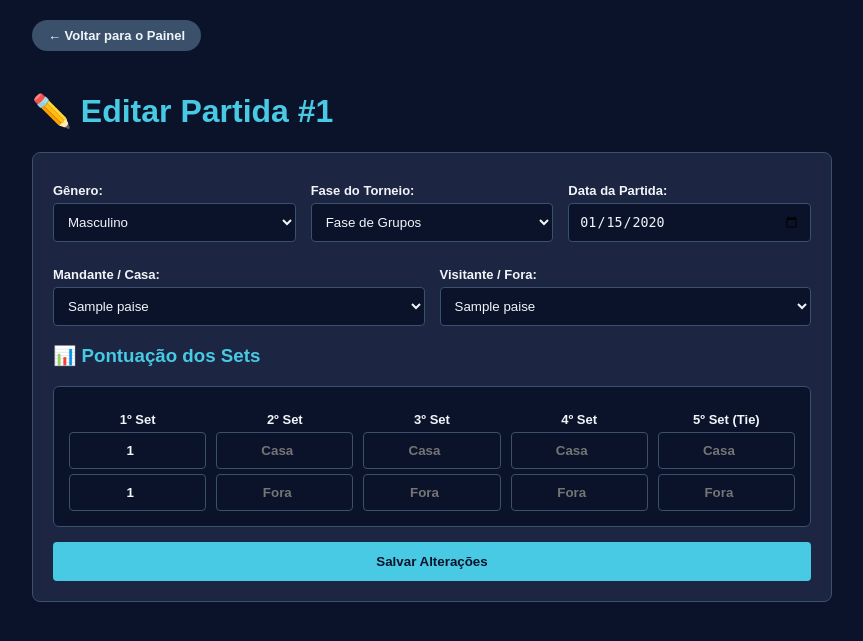
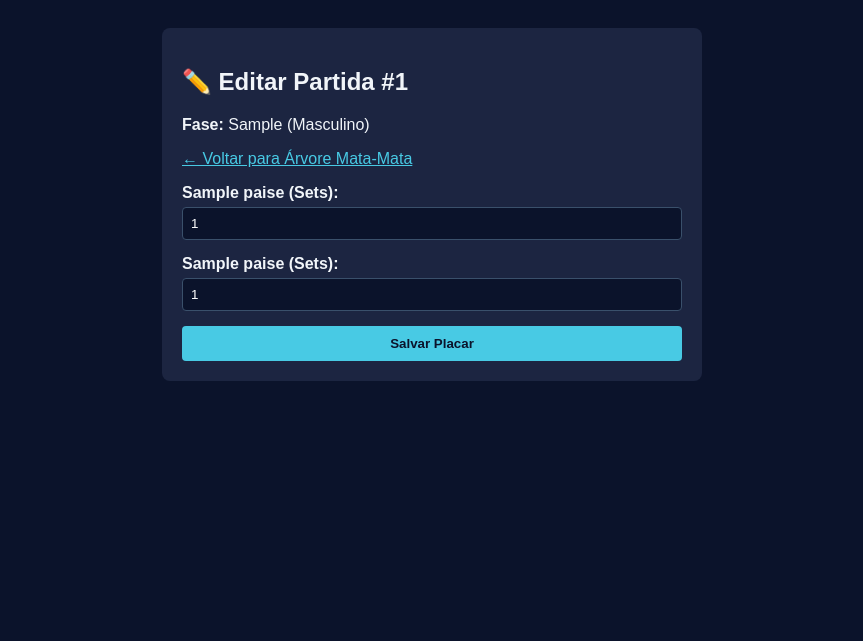
Before and after one commit to Melyssa-Souza-Araujo/Linguagem-HTML, a PHP site: page /editar_partida.php?id=1 in a window 1280 px wide. Shown: the top 641 px of the page, without its empty margins (208-1071 px from the left). Run offline with PHP 8.4, Linux system fonts and the light colour scheme; a user stored in the database is signed in; tables that the repository leaves empty hold one stand-in row (values such as "Sample post").

Commit message:
Enhance match editing with automatic knockout advancement
Refactor match editing logic and implement automatic advancement for knockout stages.

```diff
--- a/atividades/volei/editar_partida.php
+++ b/atividades/volei/editar_partida.php
@@ -3,217 +3,160 @@ session_start();
 include 'conexao.php';
 /** @var PDO $pdo */
 
-// Proteção para administradores
+// Verifica permissão de admin
 if (!isset($_SESSION['logado']) || $_SESSION['usuario_nivel'] !== 'admin') {
-    header("Location: index.php");
-    exit;
+    header("Location: login.php");
+    exit();
 }
 
-$id_partida = isset($_GET['id']) ? (int)$_GET['id'] : 0;
 $msg_sucesso = "";
 $msg_erro = "";
 
-// Puxa a partida
-$stmt = $pdo->prepare("SELECT * FROM partidas WHERE id = ?");
+// ====================================================================
+// ITEM 4: LÓGICA DE AVANÇO AUTOMÁTICO (QUARTAS -> SEMI -> FINAL)
+// ====================================================================
+function checarEAvancarMataMata($pdo, $genero) {
+    // 1. AVANÇO DAS QUARTAS PARA AS SEMIFINAIS
+    $stmt_q = $pdo->prepare("SELECT * FROM partidas WHERE fase = 'Quartas de Final' AND genero = ? ORDER BY id ASC");
+    $stmt_q->execute([$genero]);
+    $quartas = $stmt_q->fetchAll(PDO::FETCH_ASSOC);
+
+    if (count($quartas) == 4) {
+        $vencedores_q = [];
+        foreach ($quartas as $q) {
+            if ($q['pontos_casa'] == 3) { $vencedores_q[] = $q['id_casa']; }
+            elseif ($q['pontos_fora'] == 3) { $vencedores_q[] = $q['id_fora']; }
+        }
+
+        // Se todos os 4 jogos das Quartas foram concluídos
+        if (count($vencedores_q) == 4) {
+            $stmt_check_s = $pdo->prepare("SELECT COUNT(*) FROM partidas WHERE fase = 'Semifinal' AND genero = ?");
+            $stmt_check_s->execute([$genero]);
+            if ($stmt_check_s->fetchColumn() == 0) {
+                // Cria as duas Semifinais automaticamente
+                $data_hoje = date('Y-m-d');
+                $stmt_ins = $pdo->prepare("INSERT INTO partidas (id_casa, id_fora, pontos_casa, pontos_fora, genero, fase, data_partida) VALUES (?, ?, 0, 0, ?, 'Semifinal', ?)");
+
+                // Semifinal 1: Vencedor Q1 (1x8) vs Vencedor Q2 (4x5)
+                $stmt_ins->execute([$vencedores_q[0], $vencedores_q[1], $genero, $data_hoje]);
+
+                // Semifinal 2: Vencedor Q3 (2x7) vs Vencedor Q4 (3x6)
+                $stmt_ins->execute([$vencedores_q[2], $vencedores_q[3], $genero, $data_hoje]);
+            }
+        }
+    }
+
+    // 2. AVANÇO DAS SEMIFINAIS PARA A GRANDE FINAL
+    $stmt_s = $pdo->prepare("SELECT * FROM partidas WHERE fase = 'Semifinal' AND genero = ? ORDER BY id ASC");
+    $stmt_s->execute([$genero]);
+    $semis = $stmt_s->fetchAll(PDO::FETCH_ASSOC);
+
+    if (count($semis) == 2) {
+        $vencedores_s = [];
+        foreach ($semis as $s) {
+            if ($s['pontos_casa'] == 3) { $vencedores_s[] = $s['id_casa']; }
+            elseif ($s['pontos_fora'] == 3) { $vencedores_s[] = $s['id_fora']; }
+        }
+
+        // Se os 2 jogos de Semifinal foram concluídos
+        if (count($vencedores_s) == 2) {
+            $stmt_check_f = $pdo->prepare("SELECT COUNT(*) FROM partidas WHERE fase = 'Final' AND genero = ?");
+            $stmt_check_f->execute([$genero]);
+            if ($stmt_check_f->fetchColumn() == 0) {
+                // Cria a Grande Final automaticamente
+                $data_hoje = date('Y-m-d');
+                $stmt_ins = $pdo->prepare("INSERT INTO partidas (id_casa, id_fora, pontos_casa, pontos_fora, genero, fase, data_partida) VALUES (?, ?, 0, 0, ?, 'Final', ?)");
+                $stmt_ins->execute([$vencedores_s[0], $vencedores_s[1], $genero, $data_hoje]);
+            }
+        }
+    }
+}
+
+// Obter ID da partida via GET
+$id_partida = isset($_GET['id']) ? (int)$_GET['id'] : 0;
+
+// Atualização da Partida
+if ($_SERVER['REQUEST_METHOD'] === 'POST' && isset($_POST['salvar_edicao'])) {
+    $pontos_casa = (int)$_POST['pontos_casa'];
+    $pontos_fora = (int)$_POST['pontos_fora'];
+    $genero = $_POST['genero'];
+
+    try {
+        $pdo->beginTransaction();
+
+        $stmt_up = $pdo->prepare("UPDATE partidas SET pontos_casa = ?, pontos_fora = ? WHERE id = ?");
+        $stmt_up->execute([$pontos_casa, $pontos_fora, $id_partida]);
+
+        $pdo->commit();
+
+        // ⚡ EXECUTAR CHECAGEM DO MATA-MATA
+        checarEAvancarMataMata($pdo, $genero);
+
+        $msg_sucesso = "Partida atualizada com sucesso!";
+    } catch (PDOException $e) {
+        $pdo->rollBack();
+        $msg_erro = "Erro ao atualizar partida: " . $e->getMessage();
+    }
+}
+
+// Carregar dados da partida atual
+$stmt = $pdo->prepare("
+    SELECT p.*,
+           c.nome AS nome_casa,
+           f.nome AS nome_fora
+    FROM partidas p
+    JOIN paises c ON p.id_casa = c.id
+    JOIN paises f ON p.id_fora = f.id
+    WHERE p.id = ?
+");
 $stmt->execute([$id_partida]);
 $partida = $stmt->fetch(PDO::FETCH_ASSOC);
 
 if (!$partida) {
-    header("Location: cadastro.php");
-    exit;
+    die("Partida não encontrada.");
 }
-
-// Puxa os detalhes dos sets cadastrados
-$stmt_sets = $pdo->prepare("SELECT * FROM detalhes_sets WHERE id_partida = ? ORDER BY numero_set ASC");
-$stmt_sets->execute([$id_partida]);
-$sets_db = $stmt_sets->fetchAll(PDO::FETCH_ASSOC);
-
-$sets_map = [];
-foreach ($sets_db as $s) {
-    $sets_map[$s['numero_set']] = $s;
-}
-
-// ATUALIZAÇÃO DA PARTIDA E SEUS SETS
-if (isset($_POST['atualizar_partida'])) {
-    $id_casa = (int)$_POST['id_casa'];
-    $id_fora = (int)$_POST['id_fora'];
-    $genero = $_POST['genero'];
-    $fase = $_POST['fase'];
-    $data_partida = $_POST['data_partida'];
-
-    $set1_casa = isset($_POST['set1_casa']) ? (int)$_POST['set1_casa'] : 0;
-    $set1_fora = isset($_POST['set1_fora']) ? (int)$_POST['set1_fora'] : 0;
-    $set2_casa = isset($_POST['set2_casa']) ? (int)$_POST['set2_casa'] : 0;
-    $set2_fora = isset($_POST['set2_fora']) ? (int)$_POST['set2_fora'] : 0;
-    $set3_casa = isset($_POST['set3_casa']) ? (int)$_POST['set3_casa'] : 0;
-    $set3_fora = isset($_POST['set3_fora']) ? (int)$_POST['set3_fora'] : 0;
-    $set4_casa = isset($_POST['set4_casa']) ? (int)$_POST['set4_casa'] : 0;
-    $set4_fora = isset($_POST['set4_fora']) ? (int)$_POST['set4_fora'] : 0;
-    $set5_casa = isset($_POST['set5_casa']) ? (int)$_POST['set5_casa'] : 0;
-    $set5_fora = isset($_POST['set5_fora']) ? (int)$_POST['set5_fora'] : 0;
-
-    if ($id_casa !== $id_fora) {
-        $sets = [
-            1 => ['casa' => $set1_casa, 'fora' => $set1_fora],
-            2 => ['casa' => $set2_casa, 'fora' => $set2_fora],
-            3 => ['casa' => $set3_casa, 'fora' => $set3_fora],
-            4 => ['casa' => $set4_casa, 'fora' => $set4_fora],
-            5 => ['casa' => $set5_casa, 'fora' => $set5_fora]
-        ];
-
-        $sets_vencidos_casa = 0;
-        $sets_vencidos_fora = 0;
-        $sets_validos = [];
-
-        foreach ($sets as $num => $p) {
-            if ($p['casa'] > 0 || $p['fora'] > 0) {
-                if ($p['casa'] > $p['fora']) {
-                    $sets_vencidos_casa++;
-                } else if ($p['fora'] > $p['casa']) {
-                    $sets_vencidos_fora++;
-                }
-                $sets_validos[$num] = $p;
-            }
-        }
-
-        if ($sets_vencidos_casa == 3 || $sets_vencidos_fora == 3) {
-            try {
-                $pdo->beginTransaction();
-
-                // Atualiza partida
-                $stmt_up = $pdo->prepare("UPDATE partidas SET id_casa = ?, id_fora = ?, pontos_casa = ?, pontos_fora = ?, genero = ?, fase = ?, data_partida = ? WHERE id = ?");
-                $stmt_up->execute([$id_casa, $id_fora, $sets_vencidos_casa, $sets_vencidos_fora, $genero, $fase, $data_partida, $id_partida]);
-
-                // Limpa e reinsere os sets
-                $stmt_del = $pdo->prepare("DELETE FROM detalhes_sets WHERE id_partida = ?");
-                $stmt_del->execute([$id_partida]);
-
-                $stmt_set = $pdo->prepare("INSERT INTO detalhes_sets (id_partida, numero_set, pontos_casa, pontos_fora) VALUES (?, ?, ?, ?)");
-                foreach ($sets_validos as $num => $p) {
-                    $stmt_set->execute([$id_partida, $num, $p['casa'], $p['fora']]);
-                }
-
-                $pdo->commit();
-                $msg_sucesso = "Partida e sets atualizados com sucesso!";
-
-                // Recarrega dados
-                $stmt->execute([$id_partida]);
-                $partida = $stmt->fetch(PDO::FETCH_ASSOC);
-                $stmt_sets->execute([$id_partida]);
-                $sets_db = $stmt_sets->fetchAll(PDO::FETCH_ASSOC);
-                $sets_map = [];
-                foreach ($sets_db as $s) { $sets_map[$s['numero_set']] = $s; }
-
-            } catch (PDOException $e) {
-                $pdo->rollBack();
-                $msg_erro = "Erro ao atualizar partida: " . $e->getMessage();
-            }
-        } else {
-            $msg_erro = "Erro: Uma equipe precisa vencer exatamente 3 sets para encerrar a partida!";
-        }
-    } else {
-        $msg_erro = "Erro: Selecione seleções diferentes!";
-    }
-}
-
-$paises = $pdo->query("SELECT * FROM paises ORDER BY nome ASC")->fetchAll(PDO::FETCH_ASSOC);
 ?>
 <!DOCTYPE html>
 <html lang="pt-br">
 <head>
     <meta charset="UTF-8">
-    <meta name="viewport" content="width=device-width, initial-scale=1.0">
-    <title>Editar Partida - VNL</title>
+    <title>Editar Partida #<?=$partida['id']?></title>
     <style>
-        :root {
-            --bg-body: #0b132b; --txt-main: #f1f5f9; --txt-heading: #48cae4;
-            --bg-card: #1c2541; --border-line: #3a506b; --btn-bg: #48cae4;
-            --btn-txt: #0b132b; --input-bg: #0b132b;
-        }
-        body { font-family: Arial, sans-serif; margin: 0; padding: 20px; background-color: var(--bg-body); color: var(--txt-main); }
-        .container { max-width: 800px; margin: 0 auto; }
-        .card { background: var(--bg-card); border: 1px solid var(--border-line); border-radius: 8px; padding: 20px; }
-        h1, h3 { color: var(--txt-heading); }
-        label { display: block; margin-top: 10px; font-weight: bold; font-size: 13px; }
-        input, select { width: 100%; padding: 10px; margin-top: 5px; background: var(--input-bg); border: 1px solid var(--border-line); color: var(--txt-main); border-radius: 4px; box-sizing: border-box; }
-        button { background: var(--btn-bg); color: var(--btn-txt); border: none; padding: 12px 20px; font-weight: bold; border-radius: 4px; cursor: pointer; margin-top: 15px; width: 100%; }
-        .flex-row { display: flex; gap: 15px; flex-wrap: wrap; }
-        .flex-col { flex: 1; min-width: 180px; }
+        body { font-family: Arial, sans-serif; background-color: #0b132b; color: #f1f5f9; padding: 20px; }
+        .card { background: #1c2541; padding: 20px; border-radius: 8px; max-width: 500px; margin: 0 auto; }
+        .form-group { margin-bottom: 15px; }
+        label { display: block; margin-bottom: 5px; font-weight: bold; }
+        input { width: 100%; padding: 8px; border-radius: 4px; border: 1px solid #3a506b; background: #0b132b; color: #fff; box-sizing: border-box; }
+        .btn { background: #48cae4; color: #0b132b; border: none; padding: 10px 15px; font-weight: bold; border-radius: 4px; cursor: pointer; width: 100%; }
         .alert-success { background: #10b981; color: white; padding: 10px; border-radius: 4px; margin-bottom: 15px; }
         .alert-error { background: #ef4444; color: white; padding: 10px; border-radius: 4px; margin-bottom: 15px; }
-        .btn-top { display: inline-block; background: var(--border-line); color: var(--txt-main); padding: 8px 16px; border-radius: 20px; text-decoration: none; margin-bottom: 20px; font-weight: bold; font-size: 13px; }
-        .sets-grid { display: grid; grid-template-columns: repeat(auto-fit, minmax(130px, 1fr)); gap: 10px; margin-top: 15px; background: var(--bg-body); padding: 15px; border-radius: 6px; border: 1px solid var(--border-line); }
-        .set-box { text-align: center; }
-        .set-box input { text-align: center; font-weight: bold; }
     </style>
 </head>
 <body>
 
-<div class="container">
-    <a href="cadastro.php" class="btn-top">← Voltar para o Painel</a>
-    <h1>✏️ Editar Partida #<?=$partida['id']?></h1>
+<div class="card">
+    <h2>✏️ Editar Partida #<?=$partida['id']?></h2>
+    <p><strong>Fase:</strong> <?=$partida['fase']?> (<?=$partida['genero'] == 'F' ? 'Feminino' : 'Masculino'?>)</p>
+    <p><a href="mata_mata.php" style="color: #48cae4;">← Voltar para Árvore Mata-Mata</a></p>
 
-    <?php if(!empty($msg_sucesso)): ?><div class="alert-success"><?=$msg_sucesso?></div><?php endif; ?>
-    <?php if(!empty($msg_erro)): ?><div class="alert-error"><?=$msg_erro?></div><?php endif; ?>
+    <?php if ($msg_sucesso): ?><div class="alert-success"><?=$msg_sucesso?></div><?php endif; ?>
+    <?php if ($msg_erro): ?><div class="alert-error"><?=$msg_erro?></div><?php endif; ?>
 
-    <div class="card">
-        <form method="POST">
-            <div class="flex-row">
-                <div class="flex-col">
-                    <label>Gênero:</label>
-                    <select name="genero" required>
-                        <option value="F" <?=$partida['genero'] == 'F' ? 'selected' : ''?>>Feminino</option>
-                        <option value="M" <?=$partida['genero'] == 'M' ? 'selected' : ''?>>Masculino</option>
-                    </select>
-                </div>
-                <div class="flex-col">
-                    <label>Fase do Torneio:</label>
-                    <select name="fase" required>
-                        <option value="Fase de Grupos" <?=$partida['fase'] == 'Fase de Grupos' ? 'selected' : ''?>>Fase de Grupos</option>
-                        <option value="Quartas de Final" <?=$partida['fase'] == 'Quartas de Final' ? 'selected' : ''?>>Quartas de Final</option>
-                        <option value="Semifinal" <?=$partida['fase'] == 'Semifinal' ? 'selected' : ''?>>Semifinal</option>
-                        <option value="Final" <?=$partida['fase'] == 'Final' ? 'selected' : ''?>>Grande Final 🏆</option>
-                    </select>
-                </div>
-                <div class="flex-col">
-                    <label>Data da Partida:</label>
-                    <input type="date" name="data_partida" value="<?=$partida['data_partida']?>" required>
-                </div>
-            </div>
+    <form method="POST">
+        <input type="hidden" name="genero" value="<?=$partida['genero']?>">
 
-            <div class="flex-row" style="margin-top: 15px;">
-                <div class="flex-col">
-                    <label>Mandante / Casa:</label>
-                    <select name="id_casa" required>
-                        <?php foreach($paises as $p): ?>
-                            <option value="<?=$p['id']?>" <?=$p['id'] == $partida['id_casa'] ? 'selected' : ''?>><?=$p['nome']?></option>
-                        <?php endforeach; ?>
-                    </select>
-                </div>
-                <div class="flex-col">
-                    <label>Visitante / Fora:</label>
-                    <select name="id_fora" required>
-                        <?php foreach($paises as $p): ?>
-                            <option value="<?=$p['id']?>" <?=$p['id'] == $partida['id_fora'] ? 'selected' : ''?>><?=$p['nome']?></option>
-                        <?php endforeach; ?>
-                    </select>
-                </div>
-            </div>
+        <div class="form-group">
+            <label><?=$partida['nome_casa']?> (Sets):</label>
+            <input type="number" name="pontos_casa" min="0" max="3" value="<?=$partida['pontos_casa']?>" required>
+        </div>
 
-            <h3>📊 Pontuação dos Sets</h3>
-            <div class="sets-grid">
-                <?php for($i = 1; $i <= 5; $i++): ?>
-                    <div class="set-box">
-                        <label><?=$i?>º Set <?=$i == 5 ? '(Tie)' : ''?></label>
-                        <input type="number" name="set<?=$i?>_casa" placeholder="Casa" min="0" value="<?=$sets_map[$i]['pontos_casa'] ?? ''?>">
-                        <input type="number" name="set<?=$i?>_fora" placeholder="Fora" min="0" style="margin-top:5px;" value="<?=$sets_map[$i]['pontos_fora'] ?? ''?>">
-                    </div>
-                <?php endfor; ?>
-            </div>
+        <div class="form-group">
+            <label><?=$partida['nome_fora']?> (Sets):</label>
+            <input type="number" name="pontos_fora" min="0" max="3" value="<?=$partida['pontos_fora']?>" required>
+        </div>
 
-            <button type="submit" name="atualizar_partida">Salvar Alterações</button>
-        </form>
-    </div>
+        <button type="submit" name="salvar_edicao" class="btn">Salvar Placar</button>
+    </form>
 </div>
 
 </body>
```
